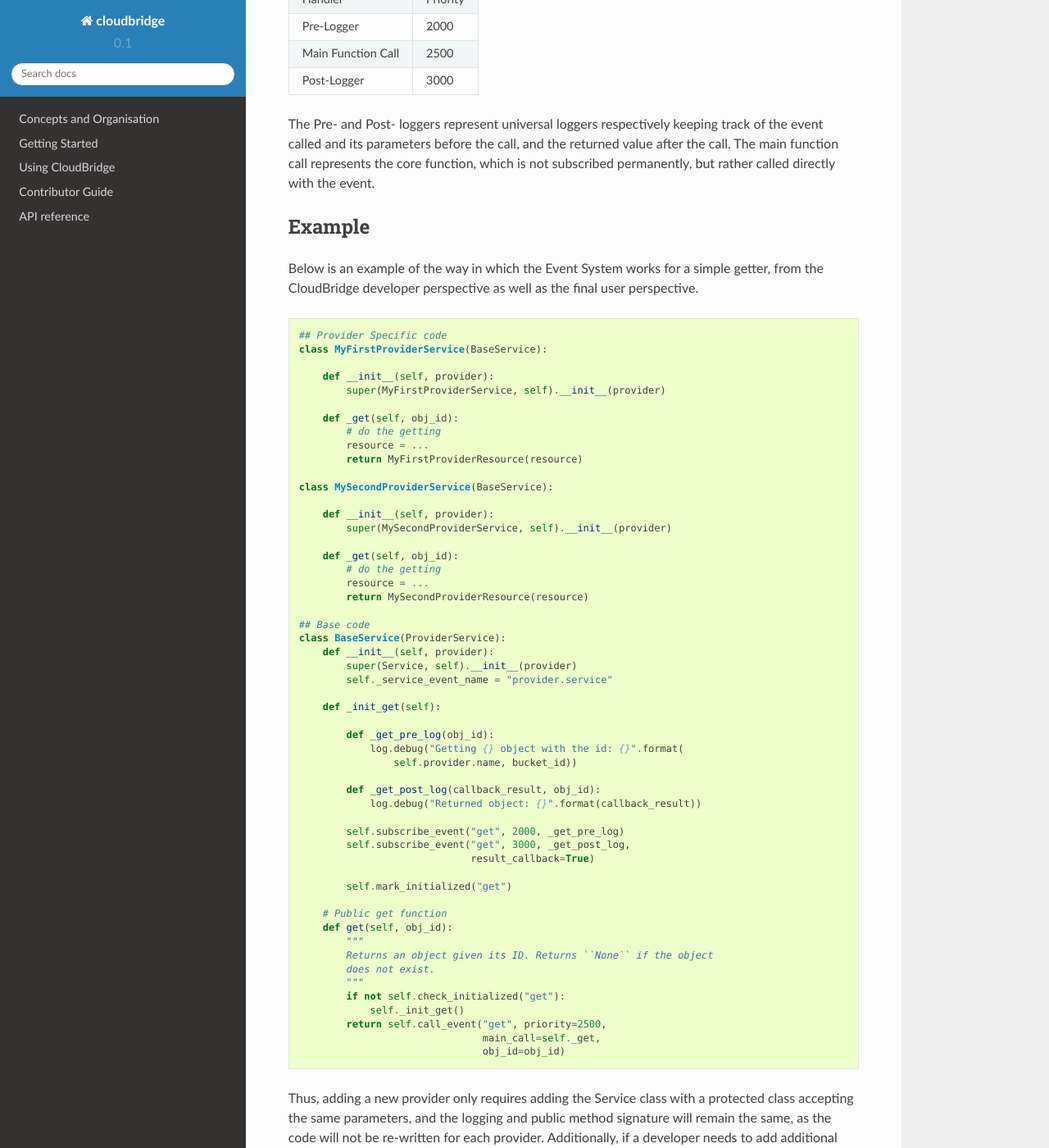
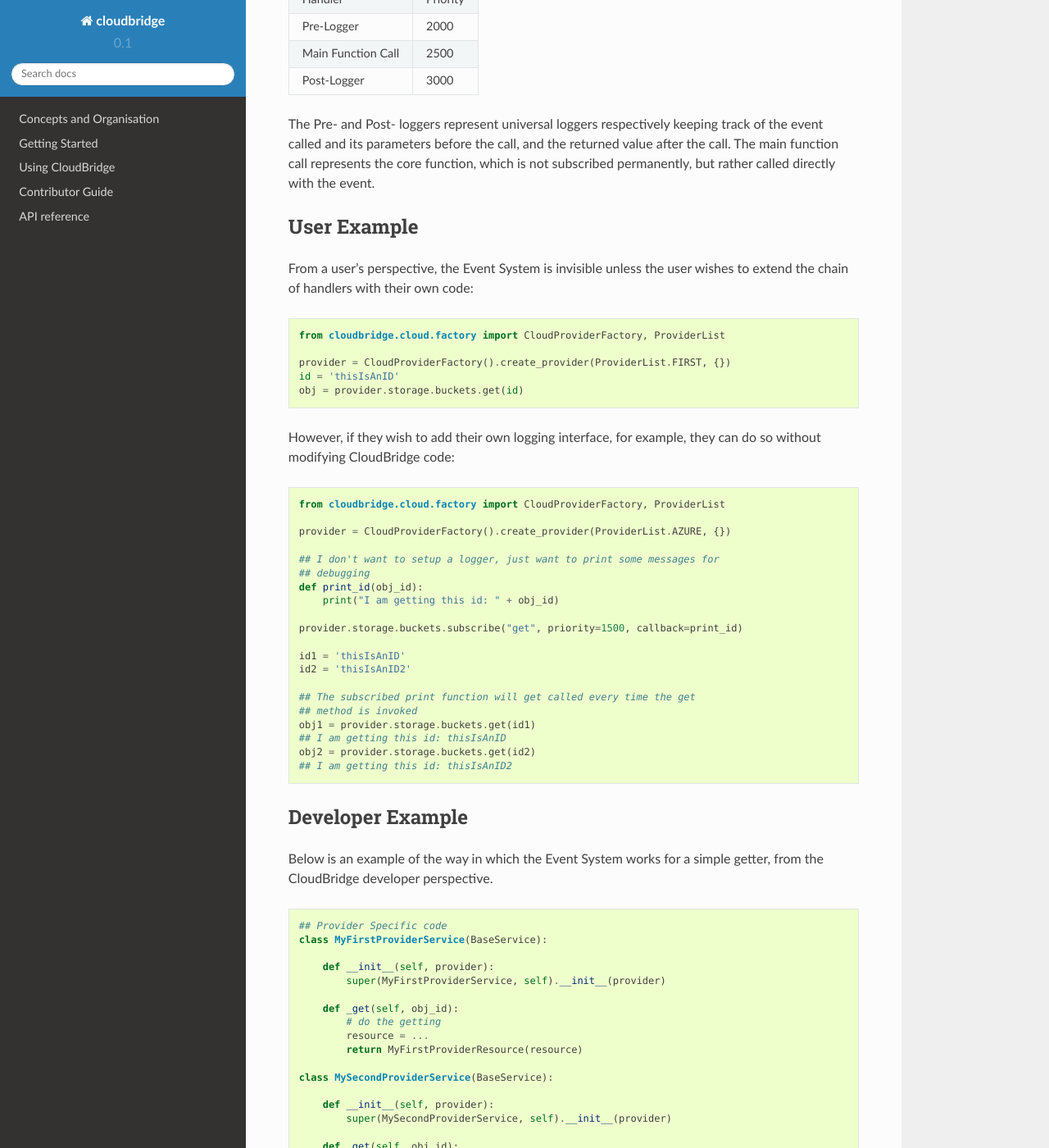
Before and after one commit to CloudVE/cloudbridge, a Sphinx documentation site: the page built from docs/topics/event_system.rst, in a window 1280 px wide and 1400 px high, scrolled down 1169 px. Shown: the whole window at 82% size. Built offline with Sphinx 7.4.7 and the Read the Docs theme 2.0.0, drawn with Linux system fonts in a browser that asks for light colours; some of the changed text lies outside the part shown.

Commit message:
Doc fixes & service method name change

```diff
--- a/docs/topics/event_system.rst
+++ b/docs/topics/event_system.rst
@@ -62,12 +62,51 @@ track of the event called and its parameters before the call, and the returned
 value after the call. The main function call represents the core function,
 which is not subscribed permanently, but rather called directly with the event.
 
-Example
--------
+User Example
+------------
+From a user's perspective, the Event System is invisible unless the user
+wishes to extend the chain of handlers with their own code:
 
+.. code-block:: python
+
+    from cloudbridge.cloud.factory import CloudProviderFactory, ProviderList
+
+    provider = CloudProviderFactory().create_provider(ProviderList.FIRST, {})
+    id = 'thisIsAnID'
+    obj = provider.storage.buckets.get(id)
+
+However, if they wish to add their own logging interface, for example, they
+can do so without modifying CloudBridge code:
+
+
+.. code-block:: python
+
+    from cloudbridge.cloud.factory import CloudProviderFactory, ProviderList
+
+    provider = CloudProviderFactory().create_provider(ProviderList.AZURE, {})
+
+    ## I don't want to setup a logger, just want to print some messages for
+    ## debugging
+    def print_id(obj_id):
+        print("I am getting this id: " + obj_id)
+
+    provider.storage.buckets.subscribe("get", priority=1500, callback=print_id)
+
+    id1 = 'thisIsAnID'
+    id2 = 'thisIsAnID2'
+
+    ## The subscribed print function will get called every time the get
+    ## method is invoked
+    obj1 = provider.storage.buckets.get(id1)
+    ## I am getting this id: thisIsAnID
+    obj2 = provider.storage.buckets.get(id2)
+    ## I am getting this id: thisIsAnID2
+
+
+Developer Example
+-----------------
 Below is an example of the way in which the Event System works for a simple
-getter, from the CloudBridge developer perspective as well as the final user
-perspective.
+getter, from the CloudBridge developer perspective.
 
 .. code-block:: python
 
@@ -96,7 +135,8 @@ perspective.
     class BaseService(ProviderService):
         def __init__(self, provider):
             super(Service, self).__init__(provider)
-            self._service_event_name = "provider.service"
+            # Example: provider.storage.buckets for buckets
+            self._service_event_name = "provider.service.servicename"
 
         def _init_get(self):
 
@@ -107,8 +147,8 @@ perspective.
             def _get_post_log(callback_result, obj_id):
                 log.debug("Returned object: {}".format(callback_result))
 
-            self.subscribe_event("get", 2000, _get_pre_log)
-            self.subscribe_event("get", 3000, _get_post_log,
+            self.subscribe("get", 2000, _get_pre_log)
+            self.subscribe("get", 3000, _get_post_log,
                                  result_callback=True)
 
             self.mark_initialized("get")
@@ -121,7 +161,7 @@ perspective.
             """
             if not self.check_initialized("get"):
                 self._init_get()
-            return self.call_event("get", priority=2500,
+            return self.call("get", priority=2500,
                                    main_call=self._get,
                                    obj_id=obj_id)
 
@@ -155,10 +195,10 @@ providers. For example:
                 if not callback_result:
                     log.debug("There is no object with id '{}'".format(obj_id))
 
-            self.subscribe_event("get", 2000, _get_pre_log)
-            self.subscribe_event("get", 3000, _get_post_log,
+            self.subscribe("get", 2000, _get_pre_log)
+            self.subscribe("get", 3000, _get_post_log,
                                  result_callback=True)
-            self.subscribe_event("get", 2750, _special_none_log,
+            self.subscribe("get", 2750, _special_none_log,
                                  result_callback=True)
 
             self.mark_initialized("get")
@@ -171,46 +211,6 @@ providers. For example:
             """
             if not self.check_initialized("get"):
                 self._init_get()
-            return self.call_event("get", priority=2500,
+            return self.call("get", priority=2500,
                                    main_call=self._get,
                                    obj_id=obj_id)
-
-
-From a user's perspective, the Event System is invisible unless the user
-wishes to extend the chain of handlers with their own code. Continuing with
-the service example from above:
-
-.. code-block:: python
-
-    from cloudbridge.cloud.factory import CloudProviderFactory, ProviderList
-
-    provider = CloudProviderFactory().create_provider(ProviderList.FIRST, {})
-    id = 'thisIsAnID'
-    obj = provider.service.get(id)
-
-However, if they wish to add their own logging interface, for example, they
-can do so without modifying CloudBridge code:
-
-
-.. code-block:: python
-
-    from cloudbridge.cloud.factory import CloudProviderFactory, ProviderList
-
-    provider = CloudProviderFactory().create_provider(ProviderList.FIRST, {})
-
-    ## I don't want to setup a logger, just want to print some messages for
-    ## debugging
-    def print_id(obj_id):
-        print(obj_id)
-
-    provider.service.subscribe_event("get", priority=2250, callback=print_id)
-
-    id1 = 'thisIsAnID'
-    id2 = 'thisIsAnID2'
-
-    ## The subscribed print function will get called every time the get
-    ## method is invoked
-    obj1 = provider.service.get(id1)
-    ## thisIsAnID
-    obj2 = provider.service.get(id2)
-    ## thisIsAnID2
```
Also changed, not shown: 1 other file.
